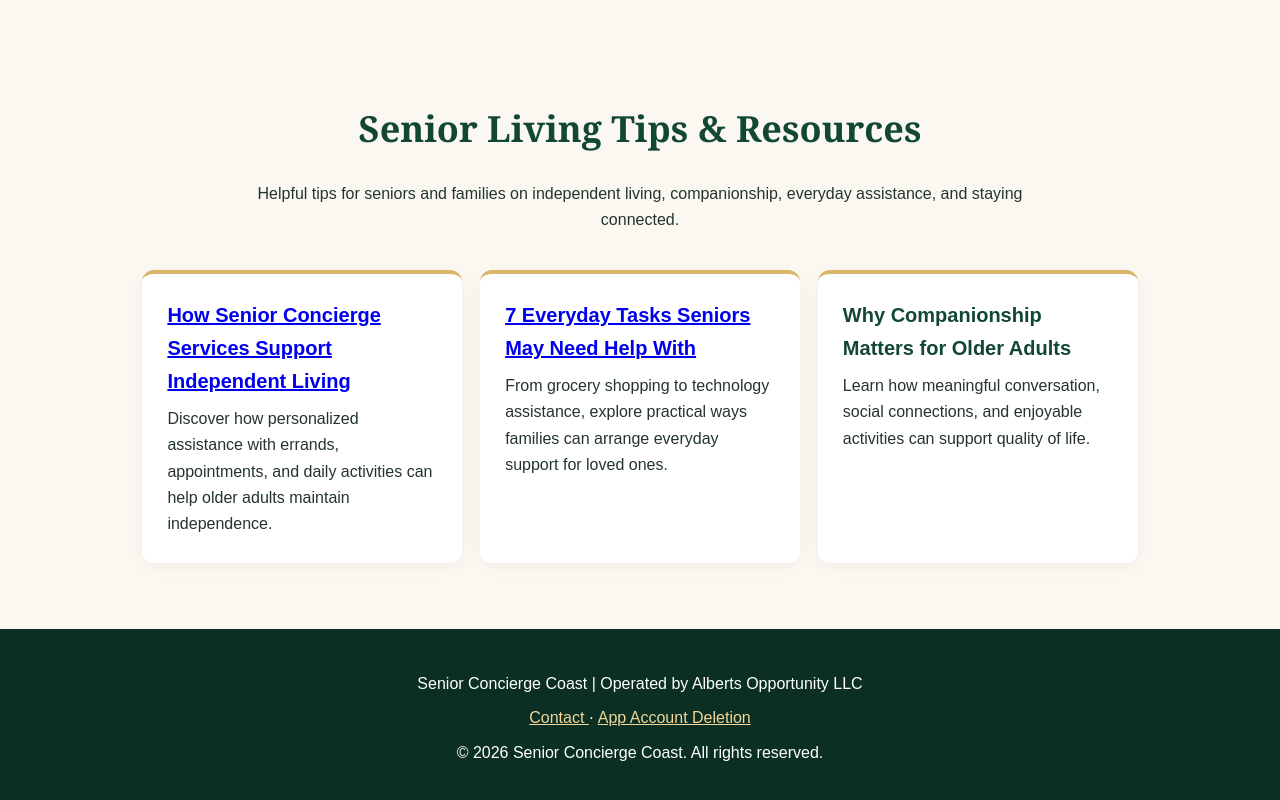
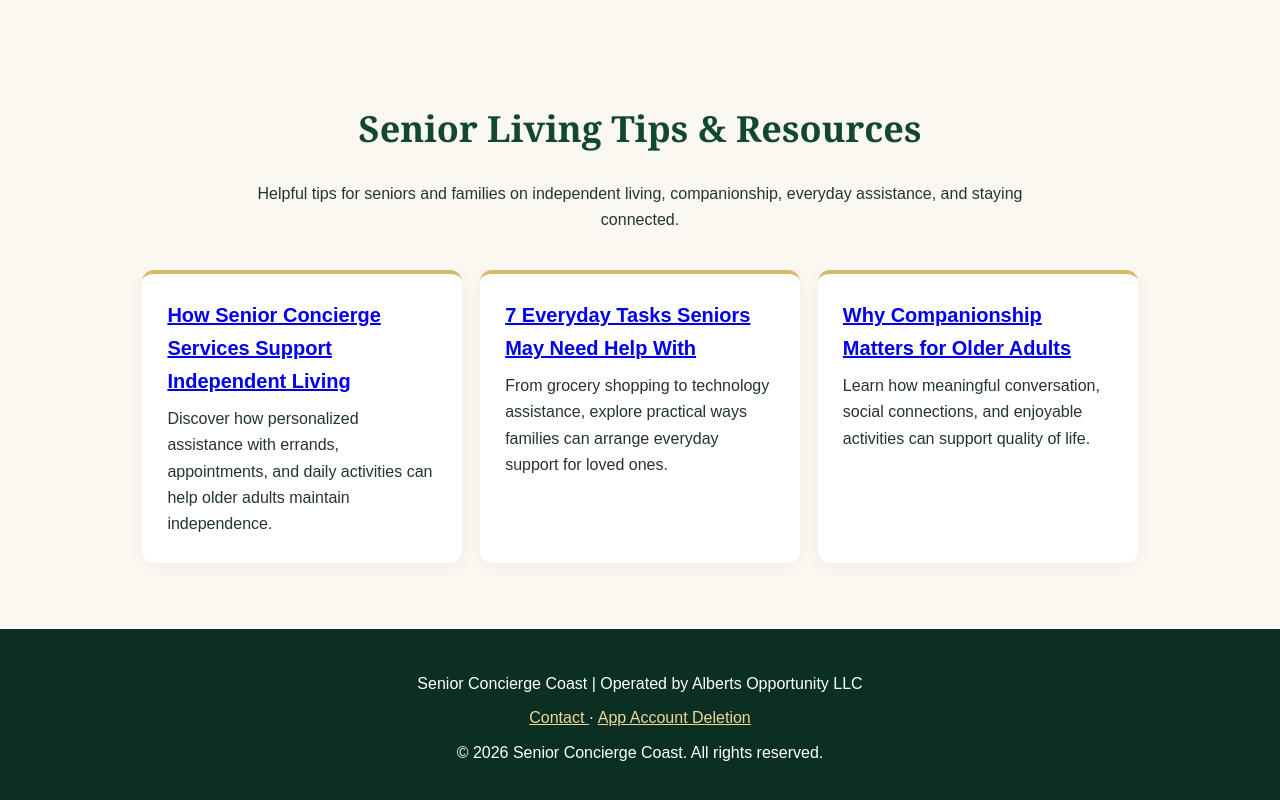
Before and after one commit to albertsopportunity/senior-concierge-website, a plain HTML site: page index.html in a window 1280 px wide. Shown: the part 2847-3647 px from the top of the page. Drawn offline with Linux system fonts and the light colour scheme.

Commit message:
Update heading to include link for companionship article

```diff
--- a/index.html
+++ b/index.html
@@ -547,8 +547,11 @@
     </article>
 
     <article class="service">
-      <h3>Why Companionship Matters for Older Adults</h3>
-      <p>
+<h3>
+  <a href="why-companionship-matters-for-older-adults.html">
+    Why Companionship Matters for Older Adults
+  </a>
+</h3>      <p>
         Learn how meaningful conversation,
         social connections, and enjoyable activities
         can support quality of life.
```
